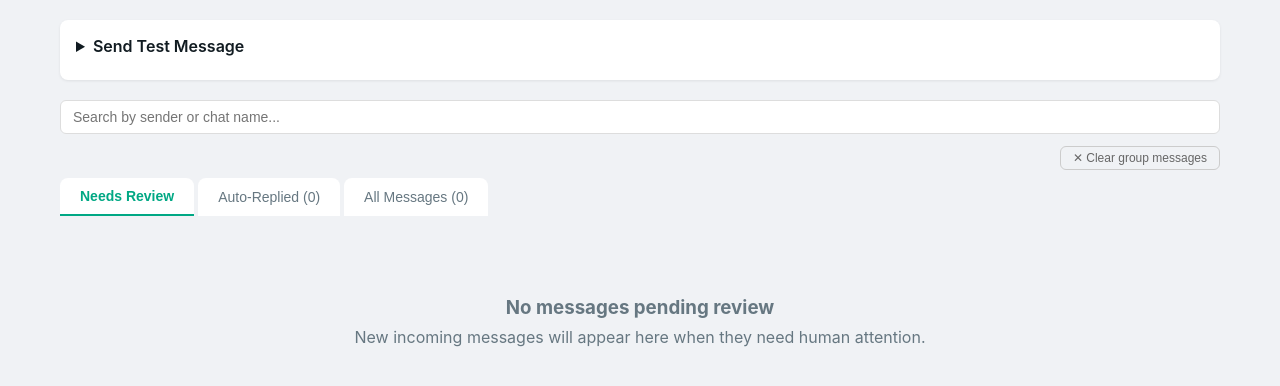
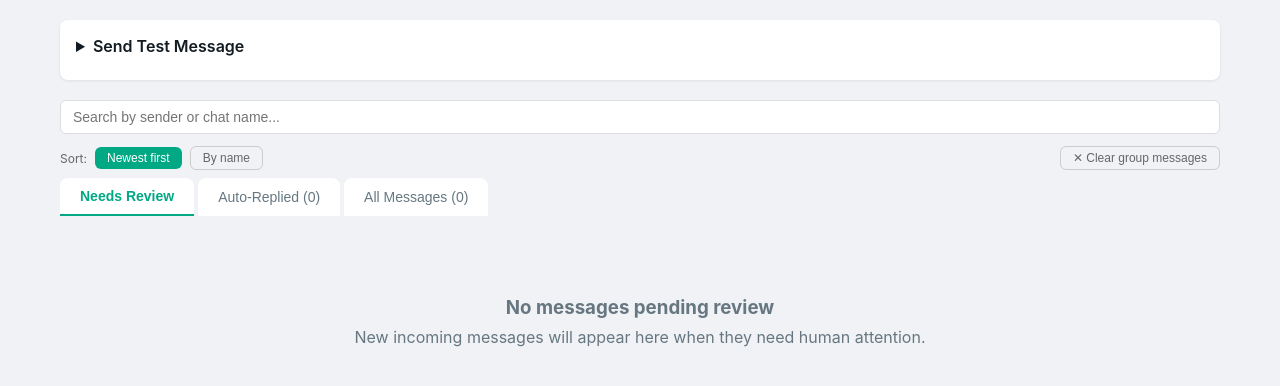
Before and after one commit to emilianpopa/whatsapp-customer-service, a Flask app: page / in a window 1280 px wide. Shown: the part 48-434 px from the top of the page. Run offline with Flask 3, Linux system fonts and the light colour scheme; data that the repository does not hold is empty; some libraries are stand-ins or nearby versions.

Commit message:
feat: sort pending messages by date or name

```diff
--- a/web/templates/inbox.html
+++ b/web/templates/inbox.html
@@ -37,11 +37,22 @@
         style="width:100%;padding:8px 12px;border:1px solid #ddd;border-radius:6px;font-size:14px;box-sizing:border-box;">
 </div>
 
-<!-- Bulk actions -->
-<div style="margin-bottom:8px;text-align:right;">
-    <button onclick="dismissGroups()" style="background:none;border:1px solid #ccc;border-radius:6px;padding:4px 12px;font-size:12px;cursor:pointer;color:#666;">
-        ✕ Clear group messages
+<!-- Bulk actions + sort -->
+<div style="margin-bottom:8px;display:flex;align-items:center;gap:8px;">
+    <span style="font-size:12px;color:#666;">Sort:</span>
+    <button id="sort-date" onclick="sortCards('date')"
+            style="background:#00a884;color:#fff;border:none;border-radius:6px;padding:4px 12px;font-size:12px;cursor:pointer;">
+        Newest first
     </button>
+    <button id="sort-name" onclick="sortCards('name')"
+            style="background:none;border:1px solid #ccc;border-radius:6px;padding:4px 12px;font-size:12px;cursor:pointer;color:#666;">
+        By name
+    </button>
+    <div style="margin-left:auto;">
+        <button onclick="dismissGroups()" style="background:none;border:1px solid #ccc;border-radius:6px;padding:4px 12px;font-size:12px;cursor:pointer;color:#666;">
+            ✕ Clear group messages
+        </button>
+    </div>
 </div>
 
 <!-- Tabs -->
@@ -61,7 +72,7 @@
 <div id="tab-pending" class="tab-content">
     {% if pending %}
         {% for msg in pending %}
-        <div class="card" id="msg-{{ msg.id }}">
+        <div class="card" id="msg-{{ msg.id }}" data-sender="{{ msg.sender }}" data-ts="{{ msg.received_at or msg.timestamp or '' }}">
             <div class="card-header">
                 <span class="sender">{{ msg.sender }}</span>
                 <span class="chat-name">{{ msg.chat_name or '' }}</span>
@@ -315,6 +326,28 @@ async function markSent(responseId) {
     }
 }
 
+function sortCards(mode) {
+    const container = document.getElementById('tab-pending');
+    const cards = Array.from(container.querySelectorAll('.card[id^="msg-"]'));
+    cards.sort((a, b) => {
+        if (mode === 'name') {
+            return (a.dataset.sender || '').localeCompare(b.dataset.sender || '');
+        } else {
+            // newest first
+            return (b.dataset.ts || '').localeCompare(a.dataset.ts || '');
+        }
+    });
+    cards.forEach(c => container.appendChild(c));
+
+    // Update button styles
+    document.getElementById('sort-date').style.background = mode === 'date' ? '#00a884' : 'none';
+    document.getElementById('sort-date').style.color = mode === 'date' ? '#fff' : '#666';
+    document.getElementById('sort-date').style.border = mode === 'date' ? 'none' : '1px solid #ccc';
+    document.getElementById('sort-name').style.background = mode === 'name' ? '#00a884' : 'none';
+    document.getElementById('sort-name').style.color = mode === 'name' ? '#fff' : '#666';
+    document.getElementById('sort-name').style.border = mode === 'name' ? 'none' : '1px solid #ccc';
+}
+
 async function dismissGroups() {
     const res = await fetch('/api/dismiss-groups', { method: 'POST' });
     const data = await res.json();
```
